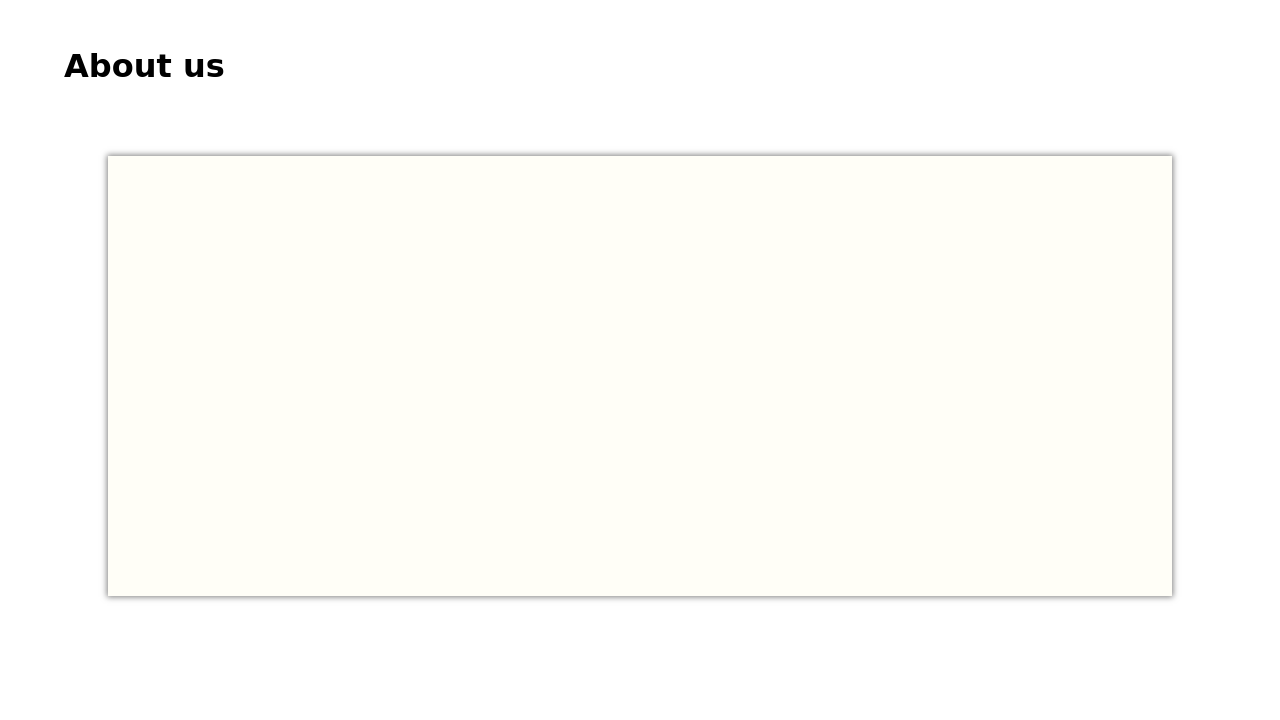
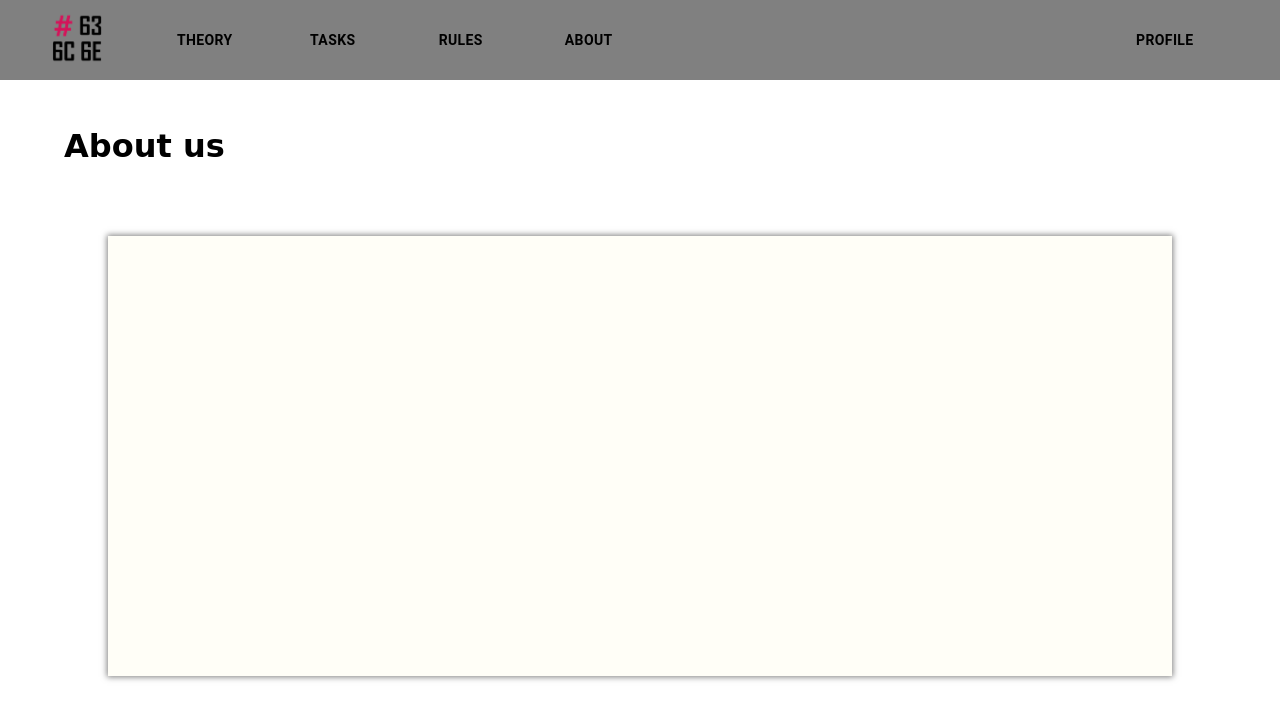
Before and after one commit to irmlin1/HexClanProject, a React (Create React App) app in the folder frontend/: page /about in a window 1280 px wide. Shown: the top 720 px of the page. Built offline with nearby package versions, Linux system fonts and the light colour scheme; no server answers.

Commit message:
added navigation bar to about page

```diff
--- a/frontend/src/Pages/About.js
+++ b/frontend/src/Pages/About.js
@@ -4,6 +4,7 @@ import {Editor, EditorState, RichUtils, convertToRaw, convertFromRaw} from 'draf
 import RichTextEditor from "../Components/RichTextEditor";
 import '../Styles/About.css';
 import {getAboutContent, updateAboutContent} from "../Services/AboutService";
+import NavigationBar from "../Components/NavigationBar";
 
 export default function About() {
 
@@ -65,6 +66,7 @@ export default function About() {
 
     return (
         <Box>
+            <NavigationBar/>
             <Snackbar
                 anchorOrigin={{ horizontal: "center", vertical: "bottom" }}
                 open={snackOpen}
```
